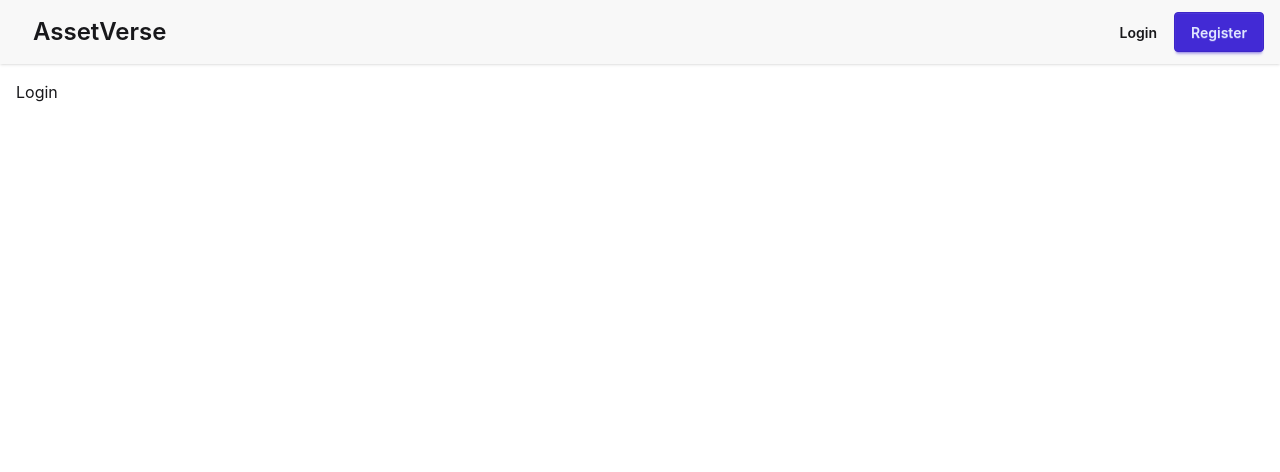
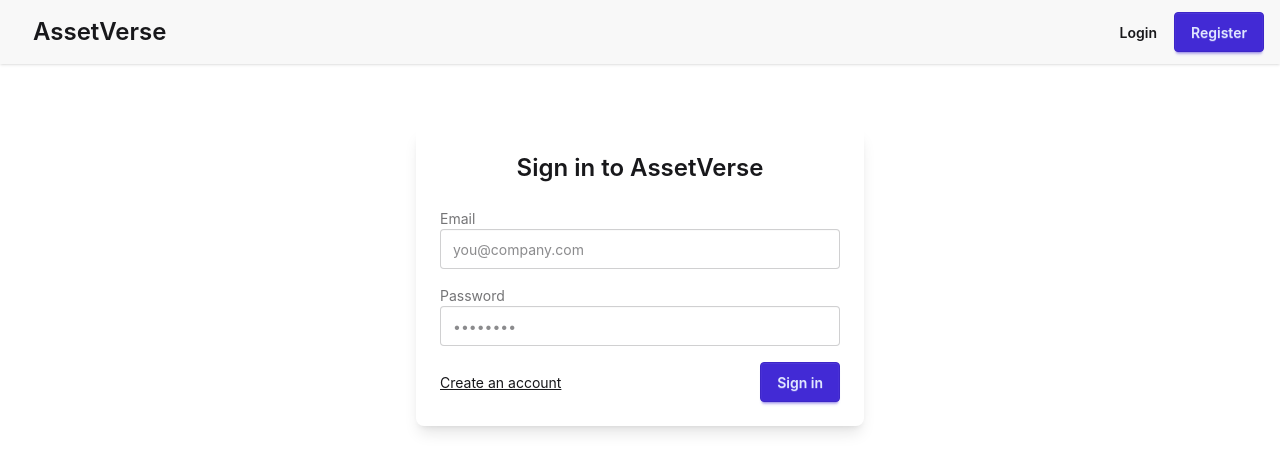
Before and after one commit to Shoybit/AssetVerse, a React (Vite) app: page /login in a window 1280 px wide. Shown: the top 472 px of the page. Built offline with nearby package versions, Linux system fonts and the light colour scheme; no server answers.

Commit message:
Login Page Added

```diff
--- /dev/null
+++ b/src/pages/auth/Login.jsx
@@ -0,0 +1,82 @@
+import React, { useContext, useState } from 'react';
+import { useForm } from 'react-hook-form';
+import AuthContext from '../../context/AuthContext';
+import { useNavigate, Link } from 'react-router';
+
+const Login = () => {
+  const { login } = useContext(AuthContext);
+  const { register, handleSubmit, formState: { errors } } = useForm();
+  const [serverError, setServerError] = useState(null);
+  const [loading, setLoading] = useState(false);
+  const nav = useNavigate();
+
+  const onSubmit = async (data) => {
+    setServerError(null);
+    setLoading(true);
+    try {
+      const res = await login(data.email, data.password);
+      // redirect based on role
+      const role = res.user?.role;
+      if (role === 'hr') nav('/hr/assets');
+      else nav('/my-assets');
+    } catch (err) {
+      const msg = err?.response?.data?.message || err.message || 'Login failed';
+      setServerError(msg);
+    } finally {
+      setLoading(false);
+    }
+  };
+
+  return (
+    <div className="max-w-md mx-auto mt-12">
+      <div className="card shadow-lg">
+        <div className="card-body">
+          <h2 className="text-2xl font-semibold text-center mb-4">Sign in to AssetVerse</h2>
+
+          {serverError && (
+            <div className="alert alert-error mb-3">
+              <div>{serverError}</div>
+            </div>
+          )}
+
+          <form onSubmit={handleSubmit(onSubmit)} className="space-y-4">
+            <div>
+              <label className="label">
+                <span className="label-text">Email</span>
+              </label>
+              <input
+                {...register('email', { required: 'Email is required' })}
+                type="email"
+                placeholder="you@company.com"
+                className={`input input-bordered w-full ${errors.email ? 'input-error' : ''}`}
+              />
+              {errors.email && <p className="text-sm text-error mt-1">{errors.email.message}</p>}
+            </div>
+
+            <div>
+              <label className="label">
+                <span className="label-text">Password</span>
+              </label>
+              <input
+                {...register('password', { required: 'Password is required' })}
+                type="password"
+                placeholder="••••••••"
+                className={`input input-bordered w-full ${errors.password ? 'input-error' : ''}`}
+              />
+              {errors.password && <p className="text-sm text-error mt-1">{errors.password.message}</p>}
+            </div>
+
+            <div className="flex items-center justify-between">
+              <Link to="/register" className="link">Create an account</Link>
+              <button className={`btn btn-primary ${loading ? 'loading' : ''}`} type="submit" disabled={loading}>
+                {loading ? 'Signing in...' : 'Sign in'}
+              </button>
+            </div>
+          </form>
+        </div>
+      </div>
+    </div>
+  );
+}
+
+export default Login;
--- a/src/routes/Routes.jsx
+++ b/src/routes/Routes.jsx
@@ -1,41 +1,43 @@
-import { createBrowserRouter } from 'react-router';
-import ProtectedRoute from '../routes/PrivateRoute';
-import Navbar from '../components/Navbar';
-import NavbarLayout from '../components/NavbarLayout';
-import Home from '../pages/Home';
+import { createBrowserRouter } from "react-router";
+import ProtectedRoute from "../routes/PrivateRoute";
+import Navbar from "../components/Navbar";
+import NavbarLayout from "../components/NavbarLayout";
+import Home from "../pages/Home";
+import NotFound from "../pages/NotFound";
+import Login from "../pages/auth/Login";
 
 // Note: lazy() imports can be used for big apps. Keep simple for now.
 
 const routes = [
   {
-    path: '/',
-    element: <NavbarLayout/>, // renders Navbar + outlet
+    path: "/",
+    element: <NavbarLayout />, // renders Navbar + outlet
     children: [
-      { index: true, element: <Home/> },
-      { path: 'login', element: <h1>Login</h1> },
-      { path: 'register', element: <h1>register</h1> },
+      { index: true, element: <Home /> },
+      { path: "login", element: <Login /> },
+      { path: "register", element: <h1>register</h1> },
 
       // Employee routes (requires employee or hr)
       {
-        path: '/',
-        element: <ProtectedRoute allowedRoles={['employee', 'hr']} />,
+        path: "/",
+        element: <ProtectedRoute allowedRoles={["employee", "hr"]} />,
         children: [
-          { path: 'my-assets', element: <h1>My Assets</h1> },
-          { path: 'request-asset', element: <h1>request assets</h1> },
+          { path: "my-assets", element: <h1>My Assets</h1> },
+          { path: "request-asset", element: <h1>request assets</h1> },
         ],
       },
 
       // HR routes (requires hr)
       {
-        path: '/hr',
-        element: <ProtectedRoute allowedRoles={['hr']} />,
+        path: "/hr",
+        element: <ProtectedRoute allowedRoles={["hr"]} />,
         children: [
-          { path: 'assets', element: <h1>Hr Assets</h1> },
-          { path: 'requests', element: <h1>hr req</h1> },
+          { path: "assets", element: <h1>Hr Assets</h1> },
+          { path: "requests", element: <h1>hr req</h1> },
         ],
       },
 
-      { path: '*', element: <h1>404</h1> },
+      { path: "*", element: <NotFound /> },
     ],
   },
 ];
```
